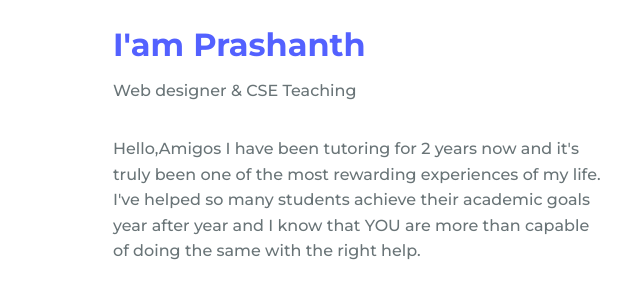
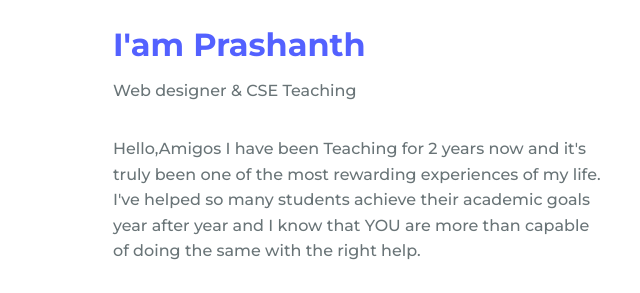
Before and after one commit to Prashanth39134/prashanth030cr.github.io, a plain HTML site: page index.html in a window 1280 px wide. Shown: the part 880-1173 px from the top of the page, 543-1183 px from the left. Drawn offline with nearby package versions, Linux system fonts and the light colour scheme.

Commit message:
index.html

```diff
--- a/index.html
+++ b/index.html
@@ -67,7 +67,7 @@
                     <div>
                         <h2 class="about__subtitle">I'am Prashanth</h2>
                         <span class="about__profession">Web designer & CSE Teaching </span>
-                        <p class="about__text">Hello,Amigos I have been tutoring for 2 years now and it's truly been one of the most rewarding experiences of my life. I've helped so many students achieve their academic goals year after year and I know that YOU are more than capable of doing the same with the right help.</p>
+                        <p class="about__text">Hello,Amigos I have been Teaching for 2 years now and it's truly been one of the most rewarding experiences of my life. I've helped so many students achieve their academic goals year after year and I know that YOU are more than capable of doing the same with the right help.</p>
 
                         <div class="about__social">
                             <a href="#" class="about__social-icon"><i class='bx bxl-linkedin' ></i></a>
```
